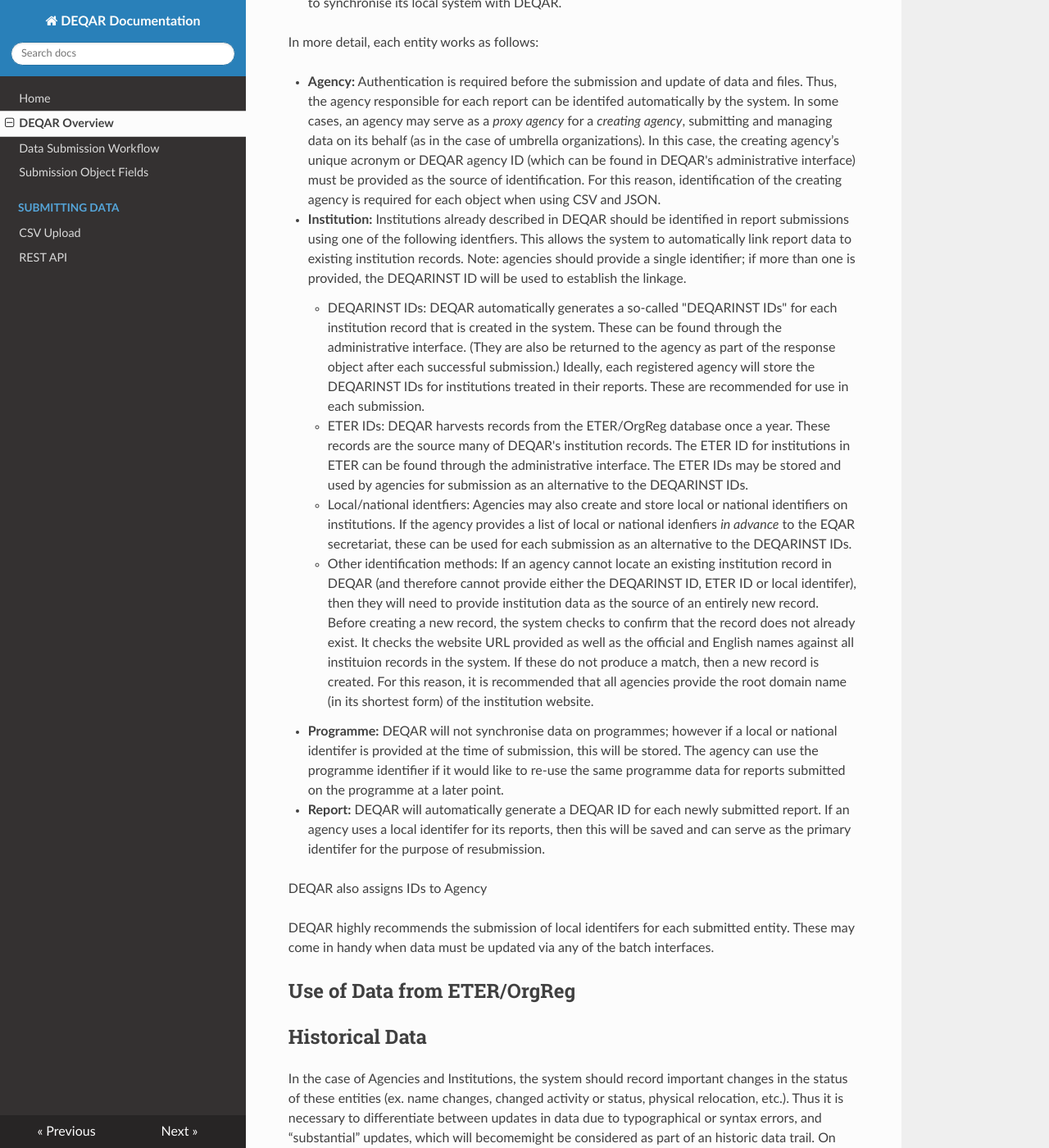
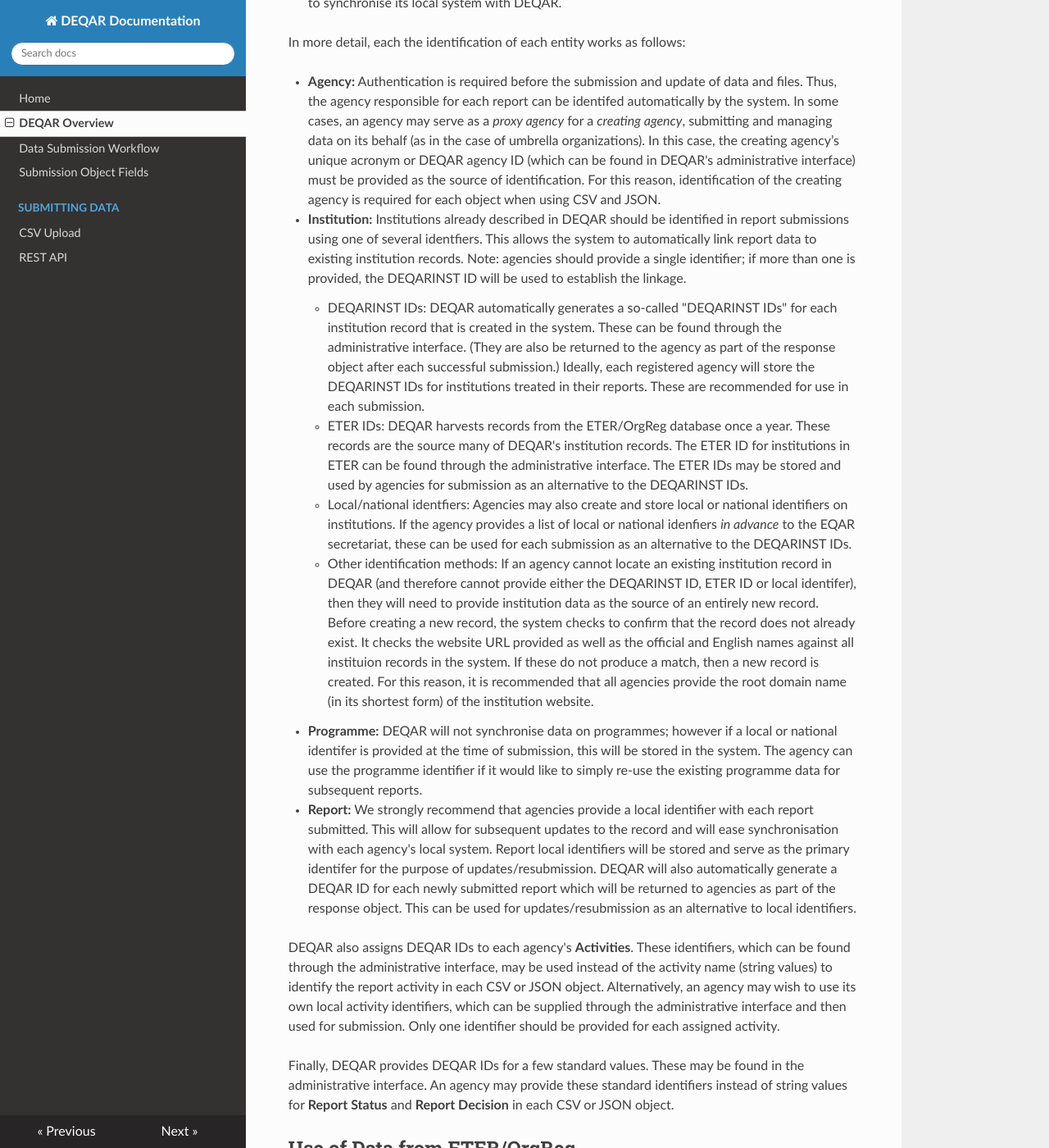
Before and after one commit to EQAR/deqar-docs, an MkDocs documentation site: the page built from docs/DEQAR_overview.md, in a window 1280 px wide and 1400 px high, scrolled down 1880 px. Shown: the whole window at 82% size. Built offline with MkDocs 1.6.1, drawn with Linux system fonts in a browser that asks for light colours; nearby versions of some CDN libraries; old or Windows-style settings are respelled for this version of MkDocs; some of the changed text lies outside the part shown.

Commit message:
Update DEQAR_overview.md

```diff
--- a/docs/DEQAR_overview.md
+++ b/docs/DEQAR_overview.md
@@ -29,37 +29,43 @@
 2. To try to avoid duplication, and
 3. To identify already existing records for update if necessary.
 
-To meet these challenges, the DEQAR data model uses standard values on various levels. Countries are identifed via the *ISO 3166-1 standard*; language data is accepted in *ISO 639-1* or *ISO 639-2/B* format.
+To meet these challenges, the DEQAR data model uses standard values on various levels. **Countries** are identifed via the *ISO 3166-1 standard*; **Language** data is accepted in *ISO 639-1* or *ISO 639-2/B* format.
 
-DEQAR uses a set of standard identifiers which are provided by the system for each entity.  In several cases, we also allow agencies to provide their local identifiers for entities in order to ease their internal workflow.  Entities are identifed in the following ways:
+DEQAR uses a set of standard identifiers which are provided by the system for each entity.  In several cases, we also allow agencies to provide their local or national identifiers for entities in order to ease their internal workflow.  Entities are identifed in the following ways:
 
-| Entity      | Primary Identification     | Alternative Identification |
+| Entity      | Recommended Identification | Alternative Identification |
 | ----------- | -------------------------- | -------------------------- |
 | Agency      | agency acronym             | DEQAR Agency ID            |
 | Institution | DEQARINST ID               | ETER ID, local identifier  |
 | Programme   | local programme identifier | DEQAR Programme ID         |
 | Reports     | local report identifier    | DEQAR Report ID            |
 
-The agency responsible for the report must be identified with any submission. An identifier should be provided for each institution *in the case that a record for the institution already exists in DEQAR.* This allows the system to establish a direct link with the record. If the institution record does not exist, data must be provided instead. In the case of programmes and reports, we strongly encourage agencies to provide their local identifiers with each new submission of data:
+The agency responsible for the report must be identified with any submission. An identifier should be provided for each institution *in the case that a record for the institution already exists in DEQAR.* This allows the system to establish a direct link with the existing record. If the institution record does not exist, data must be provided instead. In the case of programmes and reports, we strongly encourage agencies to provide their local identifiers with each new submission of data:
 
 - For programmes, the first time an agency provides information on a programme to DEQAR, a local (or national) idenfier can be submitted along with data on the programme; the identifier can later be used by the agency for any report on the same programme.
 - For reports, the agency can provide a local identifier with each new report submitted; the local identifier may be provided for later updates using CSV or JSON and may also help each agency to synchronise its local system with DEQAR.
 
-In more detail, each entity works as follows:
+In more detail, each the identification of each entity works as follows:
 
 - **Agency:** Authentication is required before the submission and update of data and files. Thus, the agency responsible for each report can be identifed automatically by the system. In some cases, an agency may serve as a *proxy agency* for a *creating agency*, submitting and managing data on its behalf (as in the case of umbrella organizations). In this case, the creating agency’s unique acronym or DEQAR agency ID (which can be found in DEQAR's administrative interface) must be provided as the source of identification. For this reason, identification of the creating agency is required for each object when using CSV and JSON.
-- **Institution:** Institutions already described in DEQAR should be identified in report submissions using one of the following identfiers. This allows the system to automatically link report data to existing institution records. Note: agencies should provide a single identifier; if more than one is provided, the DEQARINST ID will be used to establish the linkage.
+
+- **Institution:** Institutions already described in DEQAR should be identified in report submissions using one of several identfiers. This allows the system to automatically link report data to existing institution records. Note: agencies should provide a single identifier; if more than one is provided, the DEQARINST ID will be used to establish the linkage.
+
     - DEQARINST IDs: DEQAR automatically generates a so-called "DEQARINST IDs" for each institution record that is created in the system. These can be found through the administrative interface. (They are also be returned to the agency as part of the response object after each successful submission.) Ideally, each registered agency will store the DEQARINST IDs for institutions treated in their reports. These are recommended for use in each submission.
+
     - ETER IDs: DEQAR harvests records from the ETER/OrgReg database once a year. These records are the source many of DEQAR's institution records. The ETER ID for institutions in ETER can be found through the administrative interface. The ETER IDs may be stored and used by agencies for submission as an alternative to the DEQARINST IDs.
+
     - Local/national identfiers: Agencies may also create and store local or national identifiers on institutions. If the agency provides a list of local or national idenfiers *in advance* to the EQAR secretariat, these can be used for each submission as an alternative to the DEQARINST IDs.
+
     - Other identification methods: If an agency cannot locate an existing institution record in DEQAR (and therefore cannot provide either the DEQARINST ID, ETER ID or local identifer), then they will need to provide institution data as the source of an entirely new record.  Before creating a new record, the system checks to confirm that the record does not already exist. It checks the website URL provided as well as the official and English names against all instituion records in the system.  If these do not produce a match, then a new record is created. For this reason, it is recommended that all agencies provide the root domain name (in its shortest form) of the institution website.
-- **Programme:** DEQAR will not synchronise data on programmes; however if a local or national identifer is provided at the time of submission, this will be stored. The agency can use the programme identifier if it would like to re-use the same programme data for reports submitted on the programme at a later point.
-- **Report:** DEQAR will automatically generate a DEQAR ID for each newly submitted report. If an agency uses a local identifer for its reports, then this will be saved and can serve as the primary identifer for the purpose of resubmission.
 
-DEQAR also assigns IDs to Agency
+- **Programme:** DEQAR will not synchronise data on programmes; however if a local or national identifer is provided at the time of submission, this will be stored in the system. The agency can use the programme identifier if it would like to simply re-use the existing programme data for subsequent reports.
 
-DEQAR highly recommends the submission of local identifers for each submitted entity. These may come in handy when data must be updated via any of the batch
-interfaces.
+- **Report:** We strongly recommend that agencies provide a local identifier with each report submitted. This will allow for subsequent updates to the record and will ease synchronisation with each agency's local system.  Report local identifiers will be stored and serve as the primary identifer for the purpose of updates/resubmission. DEQAR will also automatically generate a DEQAR ID for each newly submitted report which will be returned to agencies as part of the response object. This can be used for updates/resubmission as an alternative to local identifiers.
+
+DEQAR also assigns DEQAR IDs to each agency's **Activities**. These identifiers, which can be found through the administrative interface, may be used instead of the activity name (string values) to identify the report activity in each CSV or JSON object. Alternatively, an agency may wish to use its own local activity identifiers, which can be supplied through the administrative interface and then used for submission.  Only one identifier should be provided for each assigned activity.
+
+Finally, DEQAR provides DEQAR IDs for a few standard values. These may be found in the administrative interface.  An agency may provide these standard identifiers instead of string values for **Report Status** and **Report Decision** in each CSV or JSON object.
 
 Use of Data from ETER/OrgReg
 ----------------------------
```
